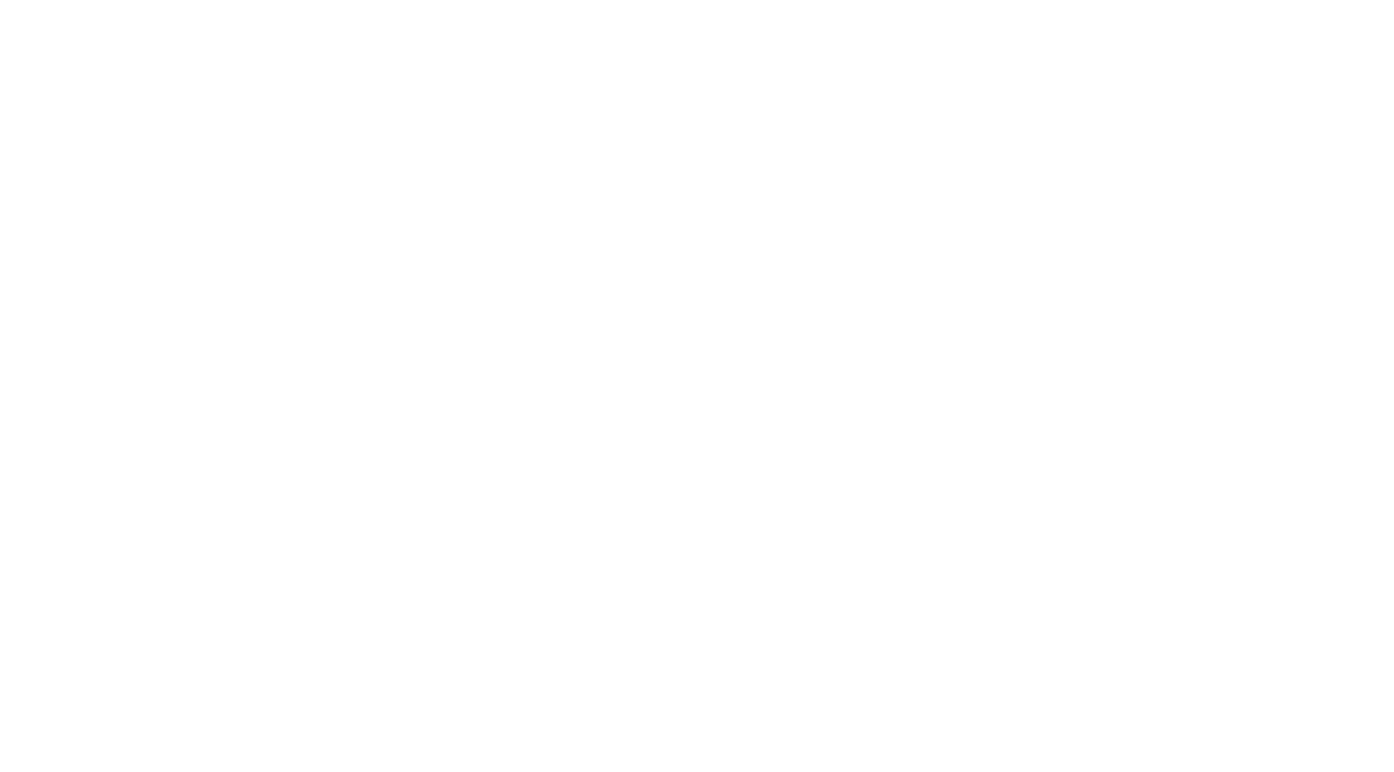
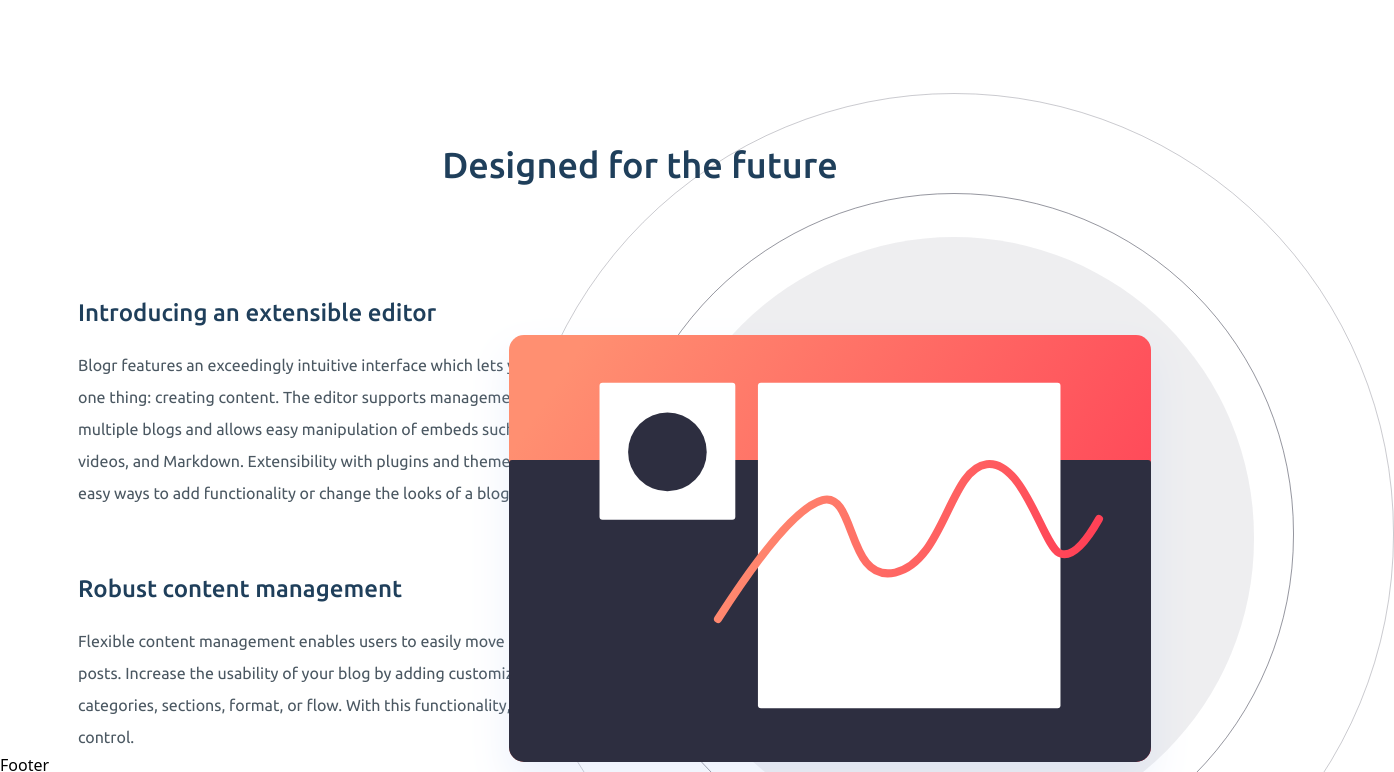
Before and after one commit to firdesOya/frontendMentorChallenge, a Next.js app in the folder blogr-landing-page/: page / in a window 1280 px wide. Shown: the part 608-1380 px from the top of the page, 1394 px wide, since content can reach past the window. Before the commit the page ends 800 px from the top, so only its background shows below. Built offline with nearby package versions, Linux system fonts and the light colour scheme.

Commit message:
section start

```diff
--- a/blogr-landing-page/src/app/globals.css
+++ b/blogr-landing-page/src/app/globals.css
@@ -2,6 +2,15 @@
 @tailwind components;
 @tailwind utilities;
 
+h2{
+  @apply text-ubuntu font-medium text-4xl text-very-dark-blue;
+}
+h3{
+  @apply text-ubuntu font-medium text-2xl text-very-dark-blue;
+}
+.p-text{
+  @apply text-ubuntu text-base text-very-dark-grayish-blue leading-loose;
+}
 .text-ubuntu {
   font-family: "Ubuntu", sans-serif;
 }
--- a/blogr-landing-page/src/app/page.js
+++ b/blogr-landing-page/src/app/page.js
@@ -14,6 +14,26 @@ export default function Home() {
           </div>
         </div>
       </section>
+      <section className="max-w-[1140px] mx-auto  mt-[165px] md:px-2 px-6">
+        <h2 className="mb-8 md:mb-[100px] text-center">
+          Designed for the future
+        </h2>
+        <div className="flex flex-col md:flex-row relative">
+          <div className="md:order-2 md:absolute -right-48 -top-48">
+            <img src="/images/illustration-editor-desktop.svg" />
+          </div>
+          <div className="flex flex-col md:order-1 pt-3 gap-7 md:gap-16 w-full md:max-w-[530px] text-center md:text-start md:flex-start">
+            <div className="flex flex-col gap-5 md:gap-5">
+              <h3>Introducing an extensible editor</h3>
+              <p className="p-text">Blogr features an exceedingly intuitive interface which lets you focus on one thing: creating content. The editor supports management of multiple blogs and allows easy manipulation of embeds such as images, videos, and Markdown. Extensibility with plugins and themes provide easy ways to add functionality or change the looks of a blog.</p>
+            </div>
+            <div className="flex flex-col gap-5 md:gap-5">
+              <h3>Robust content management</h3>
+              <p className="p-text">Flexible content management enables users to easily move through posts. Increase the usability of your blog by adding customized categories, sections, format, or flow. With this functionality, you’re in full control.</p>
+            </div>
+          </div>
+        </div>
+      </section>
     </>
   );
 }
--- a/blogr-landing-page/tailwind.config.js
+++ b/blogr-landing-page/tailwind.config.js
@@ -13,7 +13,7 @@ module.exports = {
         "very-dark-blue": " hsl(208, 49%, 24%)",
         "grayish-blue": "hsl(240, 2%, 79%)",
         "very-dark-grayish-blue" : "hsl(207, 13%, 34%)",
-        "very-dark-black-blue ": "hsl(240, 10%, 16%)",
+        "very-dark-black-blue": "hsl(240, 10%, 16%)",
       },
       backgroundImage: {
         'custom-gradient': 'linear-gradient(to right, hsl(13, 100%, 72%), hsl(353, 100%, 62%))',
```
